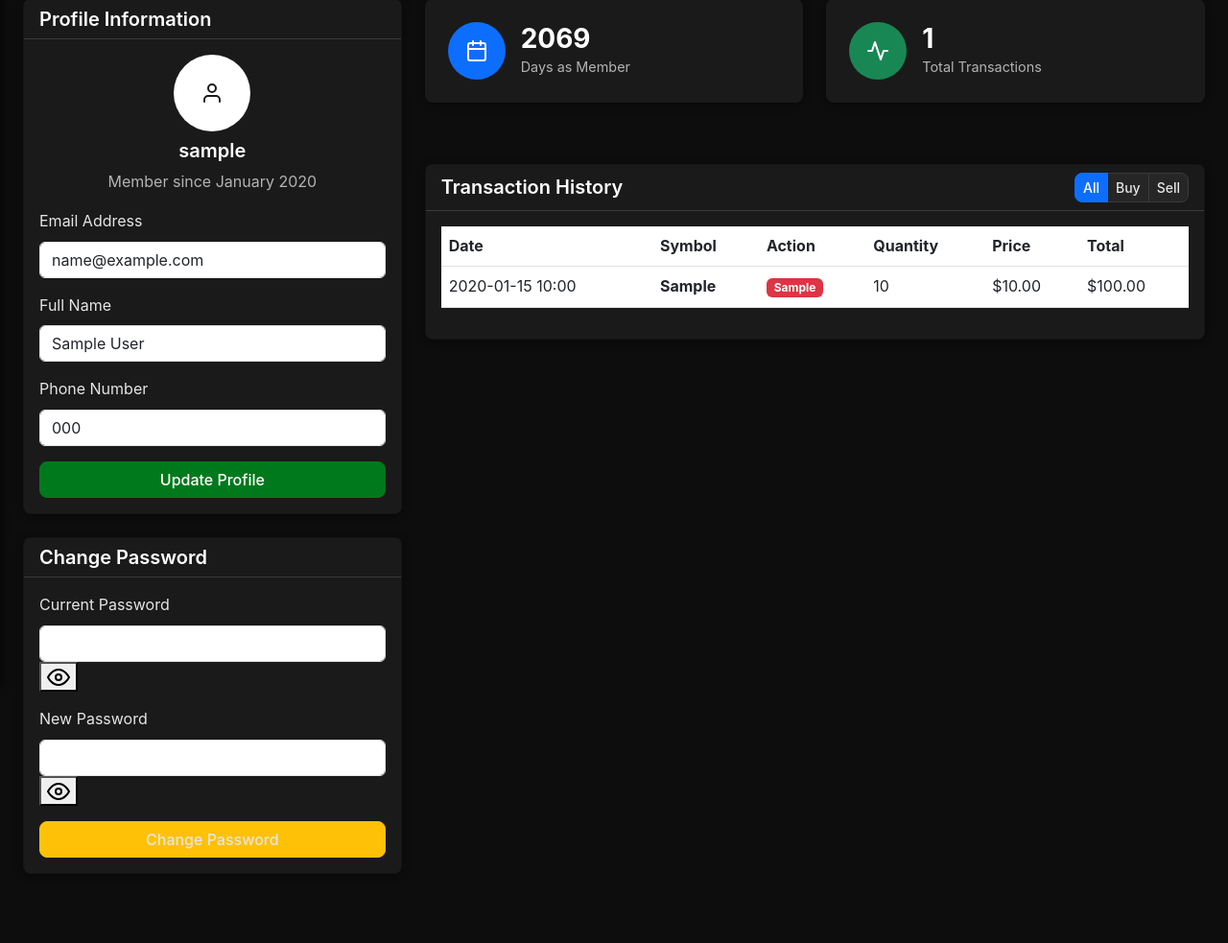
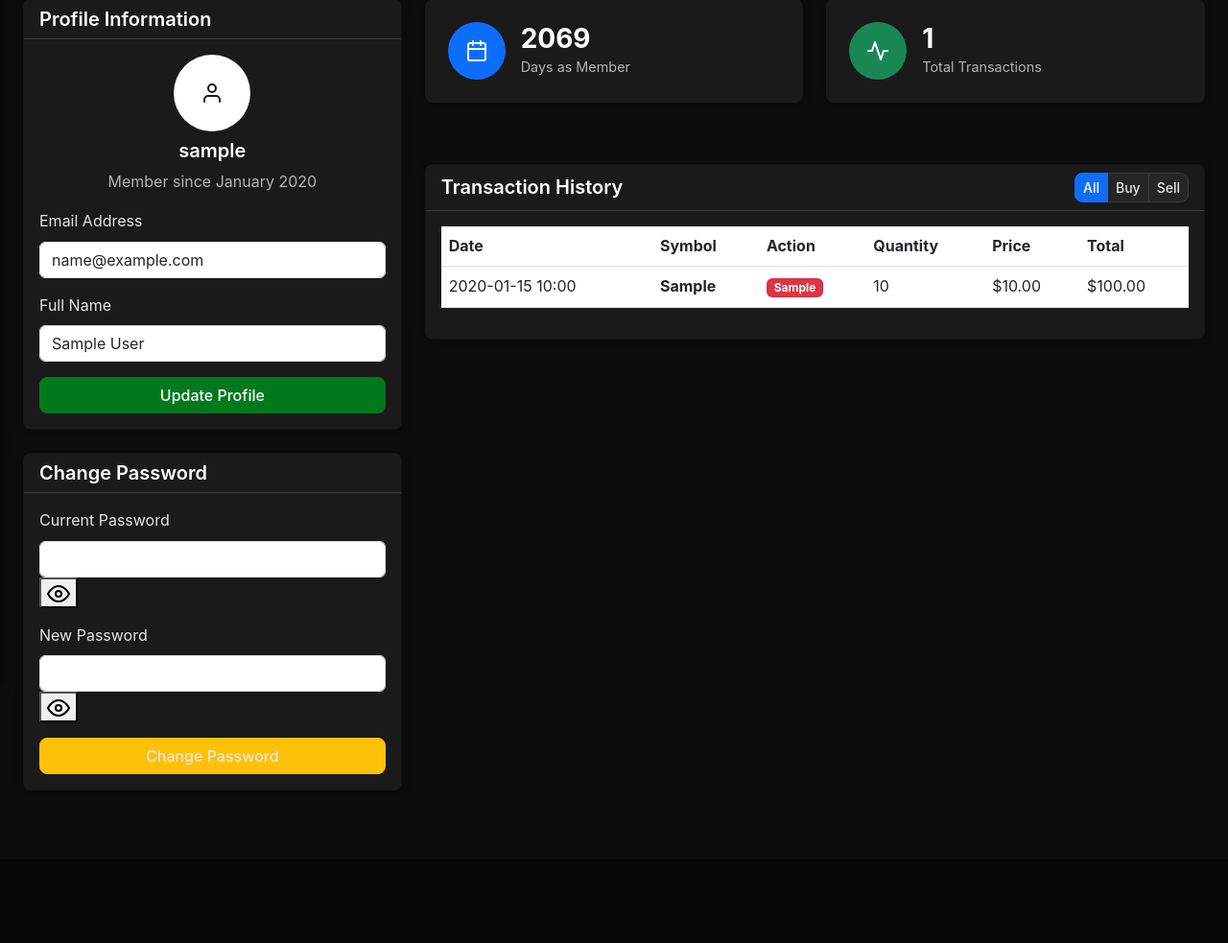
Before and after one commit to Muthamilharasi/ai-powered-stock-market-algorithmic-prediction, a Flask app: page /profile in a window 1280 px wide. Shown: the part 84-1067 px from the top of the page at 96% size. After the commit the page ends 908 px from the top, so only its background shows below. Run offline with Flask 3, Linux system fonts and the light colour scheme; the visitor is signed in with stand-in values (Sample User, id 1); tables that the repository leaves empty hold one stand-in row (values such as "Sample post"); some libraries are stand-ins or nearby versions.

Commit message:
changees pro

```diff
--- a/templates/profile.html
+++ b/templates/profile.html
@@ -31,10 +31,7 @@
                             <input type="text" class="form-control" id="full_name" name="full_name" value="{{ user.full_name or '' }}">
                         </div>
 
-                        <div class="mb-3">
-                            <label for="phone" class="form-label">Phone Number</label>
-                            <input type="tel" class="form-control" id="phone" name="phone" value="{{ user.phone or '' }}">
-                        </div>
+
 
                         <button type="submit" class="btn btn-primary w-100">Update Profile</button>
                     </form>
```
